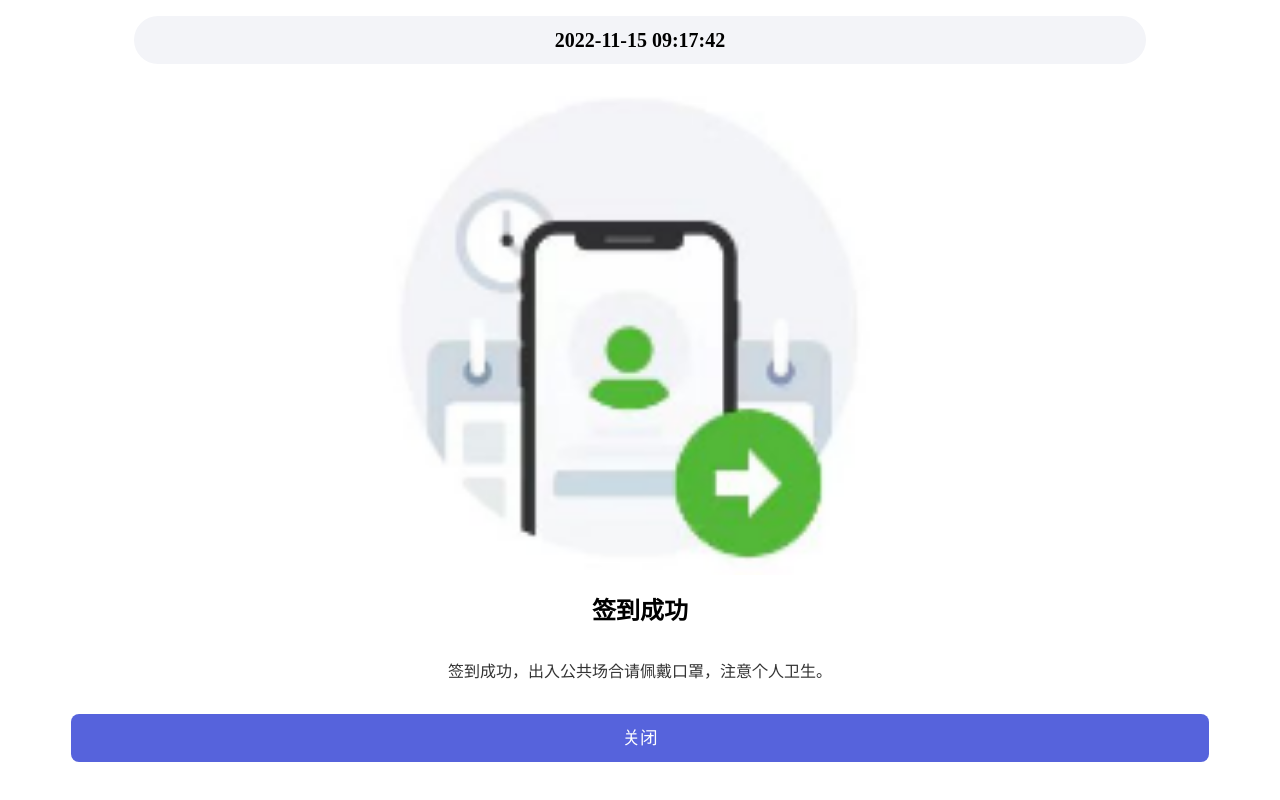
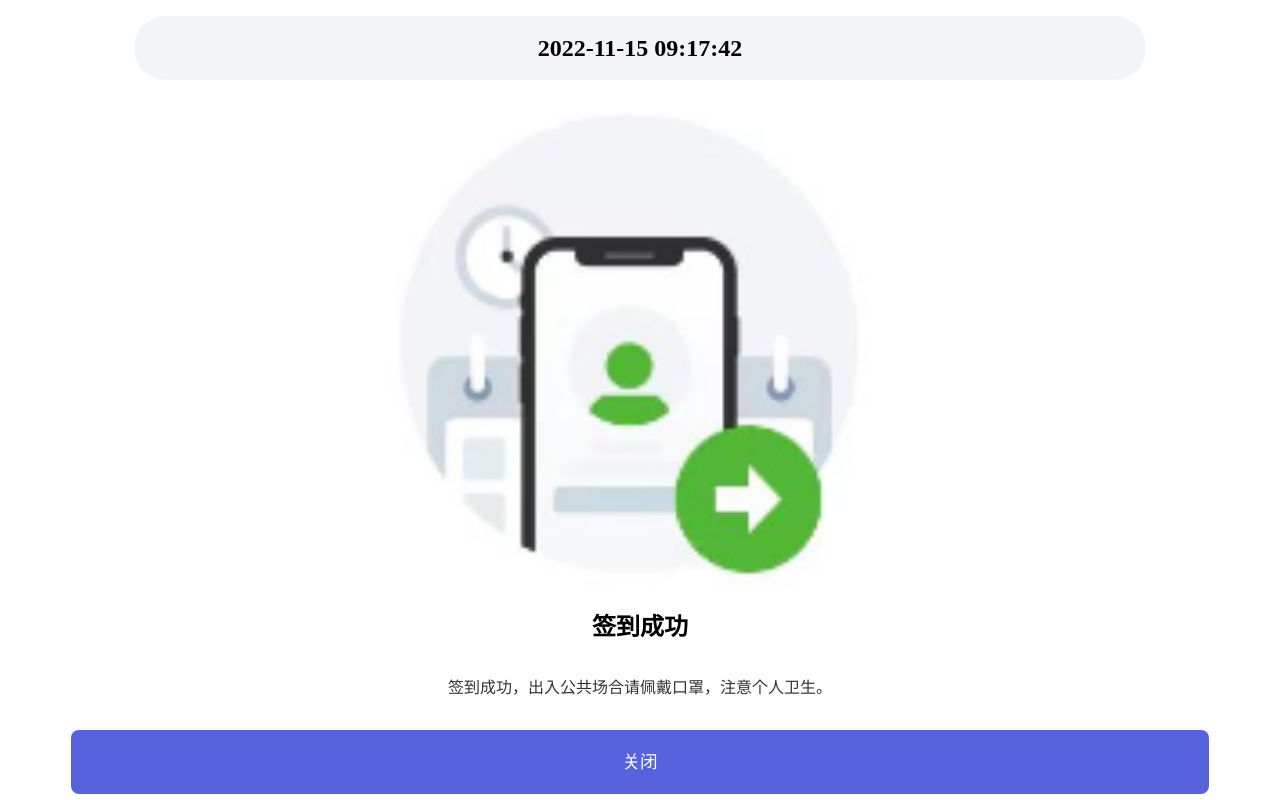
Before and after one commit to dllli/tushuguan, a plain HTML site: page index.html in a window 1280 px wide. Shown: the top 800 px of the page. Drawn offline with Linux system fonts and the light colour scheme.

Commit message:
Update index.html

```diff
--- a/index.html
+++ b/index.html
@@ -47,7 +47,7 @@
                 预约场次
             </div>
             <div>
-                <span id="Date2"></span>-08:30 17:30
+                <span id="Date2"></span> 08:30-17:30
             </div>
         </div>
     </div>
@@ -76,14 +76,14 @@
     .header-box{
         background: #f3f4f8;
         border-radius: 5vh;
-        height: 6vh;
+        height: 8vh;
         width: 80%;
         margin: 2vh auto;
         font-weight: bold;
         font-family: 仿宋;
-        font-size: 2.5vh;
+        font-size: 3vh;
         text-align: center;
-        line-height: 6vh;
+        line-height: 8vh;
 
     }
     .sign-box{
@@ -108,12 +108,12 @@
     }
     .sign-box .close-btn{
         width: 90%;
-        height: 6vh;
+        height: 8vh;
         color:#fff;
         font-size: 2.2vh;
         text-align: center;
         border-radius: 1vh;
-        line-height: 6vh;
+        line-height: 8vh;
         margin-top: 2vh;
         background-color: hsl(234deg 66% 60%);
     }
```
